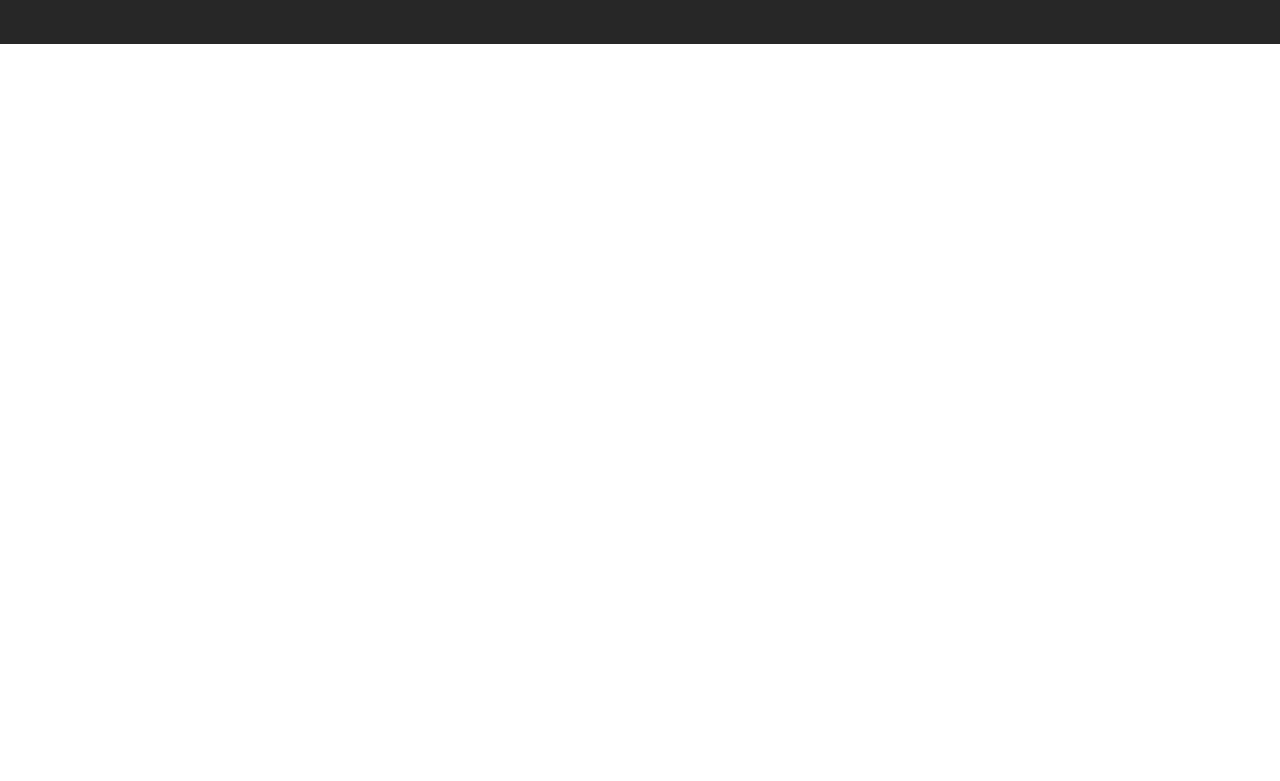
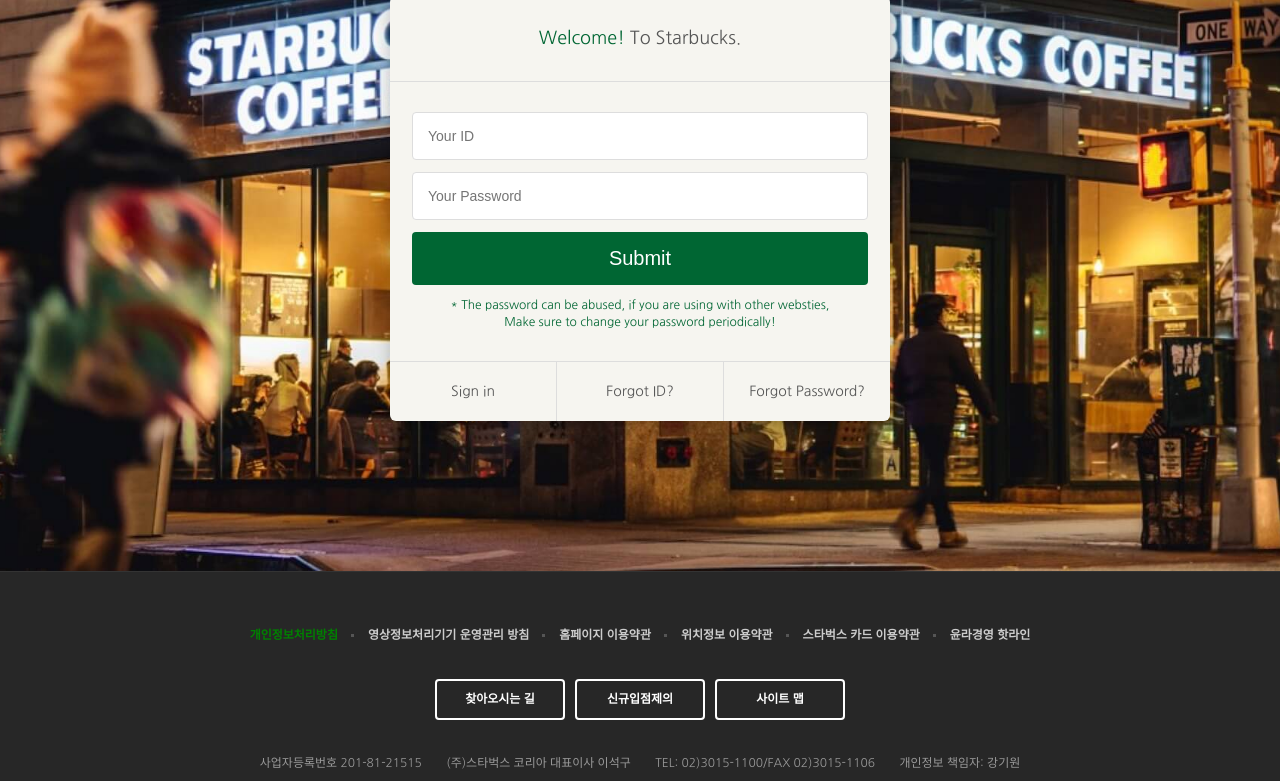
Before and after one commit to a1603169/Final_starbucks_layout, a plain HTML site: page signin/index.html in a window 1280 px wide. Shown: the part 290-1071 px from the top of the page. Before the commit the page ends 800 px from the top, so only its background shows below. Drawn offline with nearby package versions, Linux system fonts and the light colour scheme.

Commit message:
finish login page

```diff
--- /dev/null
+++ b/css/signin.css
@@ -0,0 +1,91 @@
+.signin {
+  margin-top: 120px;
+  padding: 100px 0 150px;
+  background-image: url("../images/signin_bg.jpg");
+  background-repeat: no-repeat;
+  background-position: center;
+  background-attachment: fixed;
+  background-size: cover;
+}
+
+.signin h1 {
+  color: #fff;
+  font-size: 30px;
+  font-weight: 700;
+  text-align: center;
+  margin-bottom: 24px;
+}
+
+.signin__card {
+  width: 500px;
+  margin: 0 auto;
+  border-radius: 6px;
+  background-color: #f6f5f0;
+  box-shadow: 2px 2px 20px rgba(0,0,0,.3);
+  color: #555;
+}
+
+.signin__card h2 {
+  padding: 30px;
+  font-size: 18px;
+  text-align: center;
+  border-bottom: 1px solid #ddd;
+}
+
+.signin h2 span {
+  color: #006633;
+}
+
+
+.signin__card form {
+  padding: 30px 22px;
+}
+
+.signin__card form input{
+  width: 100%;
+  margin-bottom: 12px;
+  padding: 15px;
+  border: 1px solid #ddd;
+  border-radius: 4px;
+  outline: none;
+  box-sizing: border-box;
+  font-size: 14px;
+}
+
+.signin__card form [type="submit"] {
+  background-color: #006633;
+  border: none;
+  color: #fff;
+  font-size: 20px;
+  cursor: pointer;
+}
+
+.signin__card form p {
+  font-size: 12px;
+  color: #006633;
+  text-align: center;
+}
+
+.signin__card .actions {
+  display: flex;
+  border-top: 1px solid #ddd;
+}
+
+.signin__card .actions a {
+  flex-grow: 1;
+  flex-basis: 0;
+  text-align: center;
+  padding: 20px;
+  color: #555;
+  font-size: 14px;
+  border-right: 1px solid #ddd
+}
+
+.signin__card .actions a:last-child {
+  border-right: none;
+}
+
+
+.signin__card .actions a:hover {
+  text-decoration: underline;
+}
--- a/signin/index.html
+++ b/signin/index.html
@@ -27,6 +27,7 @@
   <link rel="stylesheet" href="https://fonts.googleapis.com/icon?family=Material+Icons">
   <link rel="stylesheet" href="../css/main.css" /> <!-- 웬만하면 최후에 적용하도록! 초기 세팅 먼저 해놓자 -->
   <link rel="stylesheet" href="../css/common.css">
+  <link rel="stylesheet" href="../css/signin.css">
 
   <script defer src="../js/common.js"></script>
 </head>
@@ -367,7 +368,25 @@
   </header>
 
   <section class="signin">
-
+    <h1>LOG-IN</h1>
+    <div class="signin__card">
+      <h2> <span>Welcome!</span> To Starbucks.</h2>
+      <form>
+        <input type="text" placeholder="Your ID">
+        <input type="password" placeholder="Your Password">
+        <input type="submit" placeholder="로그인">
+        <p>
+          * The password can be abused, if you are using with other websties, <br />
+          Make sure to change your password periodically!
+        </p>
+      </form>
+      <!-- 입력 양식 어디로 출력되는지 출력  -->
+      <div class="actions">
+        <a href="javascript:void(0)">Sign in</a>
+        <a href="javascript:void(0)">Forgot ID?</a>
+        <a href="javascript:void(0)">Forgot Password?</a>
+      </div>
+    </div>
   </section>
 
   <footer>
```
